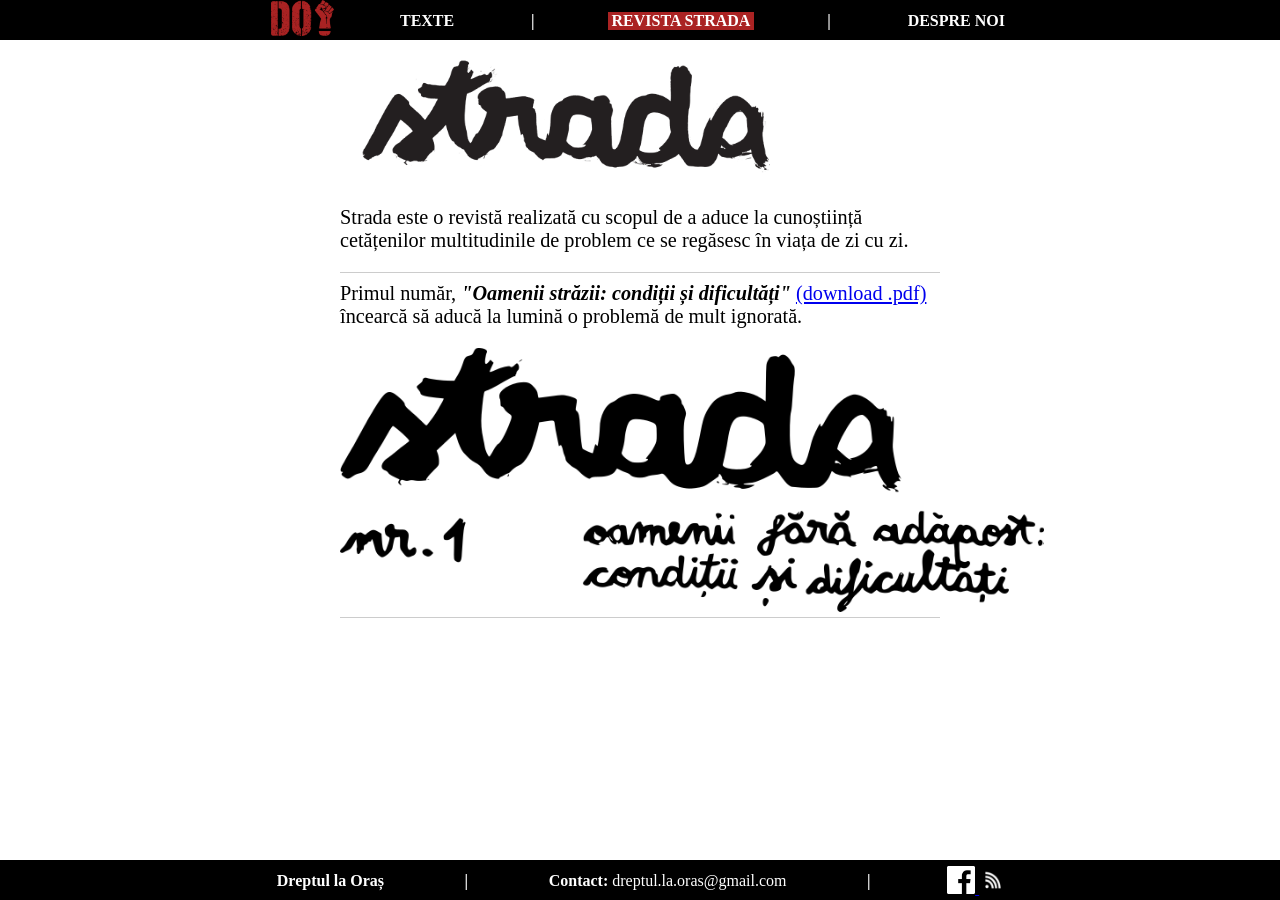
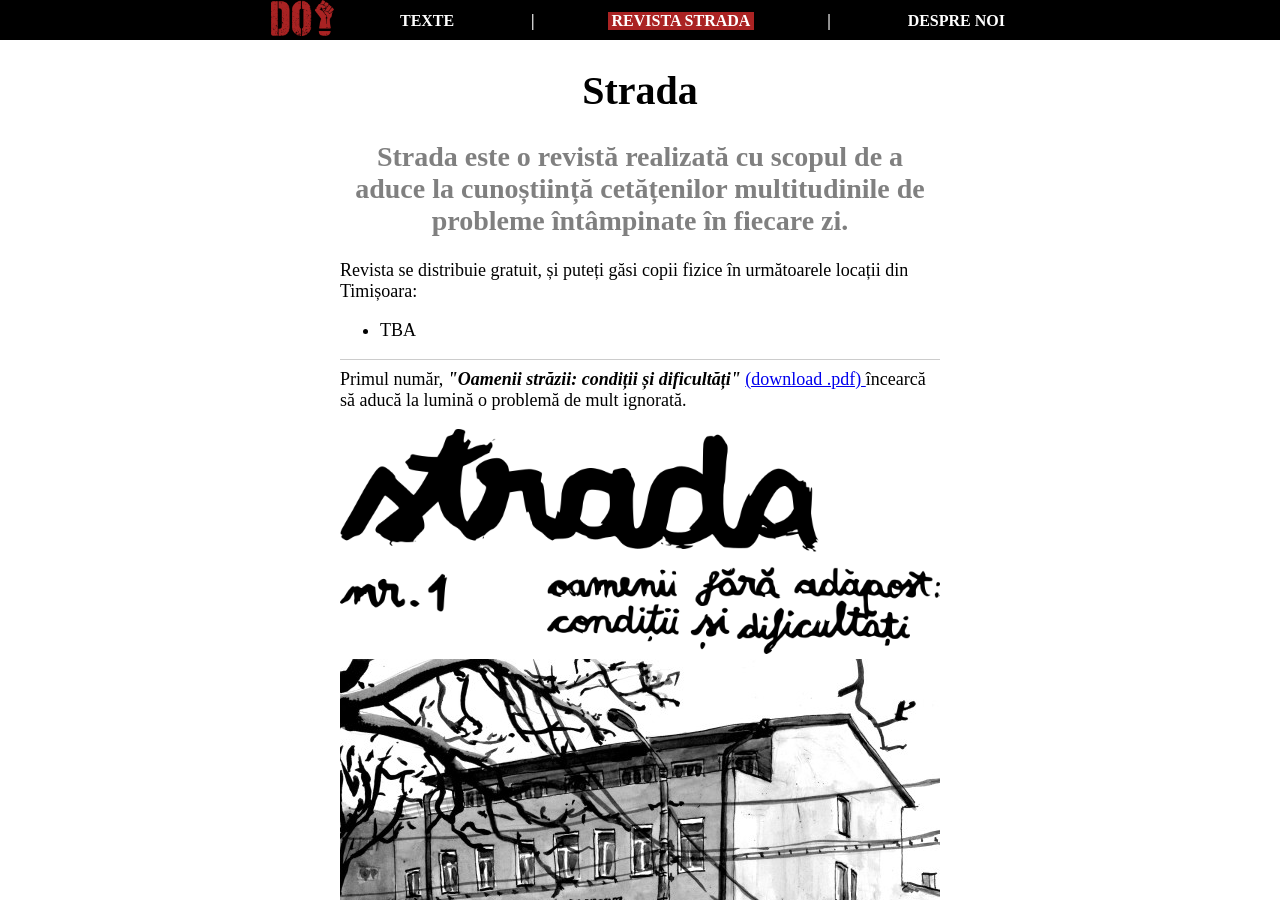
Before and after one commit to dreptul-la-oras/dreptul-la-oras.github.io, a Jekyll site: the page built from pages/strada/strada.md, in a window 1280 px wide and 900 px high. Built offline with Jekyll 4.4.1, drawn with Linux system fonts in a browser that asks for light colours.

Commit message:
Fix strada page

```diff
--- /dev/null
+++ b/_includes/strada/strada_issue_01.html
@@ -0,0 +1,14 @@
+<div class="issue">
+    <p class="no-top-margin">Primul număr, <strong><em>"Oamenii străzii: condiții și dificultăți"</em></strong>
+        <a href="{{ site.url }}/assets/files/strada/issue_01/dreptul_la_oras_strada_issue_01.pdf" target="_blank">
+            (download .pdf)
+        </a>
+        încearcă să aducă la lumină o problemă de mult ignorată.
+    </p>
+    <a href="{{ site.url }}/assets/files/strada/issue_01/dreptul_la_oras_strada_issue_01.pdf" target="_blank">
+        <img src="{{ site.url }}{{ site.path_img }}/strada/issue_01/strada_01_title.png">
+    </a>
+    <a href="{{{ site.url }}/assets/files/strada/issue_01/dreptul_la_oras_strada_issue_01.pdf" target="_blank">
+        <img src="{{ site.url }}{{ site.path_img }}/strada/issue_01/strada_01_cover.jpg">
+    </a>
+</div>
--- a/assets/css/strada_title.css
+++ b/assets/css/strada.css
@@ -5,13 +5,15 @@
     border-bottom: 1px solid #ccc;
 }
 
-.strada-title-wrap p {
-    font-size: 2.25vh;
+.strada-title-wrap h1 {
+    font-size: var(--font-title-standalone);
+    text-align: center;
 }
 
-.strada-title-wrap img {
-    width: 35vw;
-    margin-top: 0;
+.strada-title-wrap h2 {
+    color: grey;
+    text-align: center;
+    font-size: var(--font-subtitle-standalone);
 }
 
 .issue {
@@ -22,11 +24,11 @@
 }
 
 .issue p {
-    font-size: 2.25vh;
+    font-size: var(--font_normal);
 }
 
 .issue img {
-    width: 55vw;
+    max-width: 100%;
 }
 
 .no-top-margin {
--- a/pages/strada/strada.md
+++ b/pages/strada/strada.md
@@ -12,15 +12,20 @@ image:
   type: image/jpeg
 
 css:
-  - /assets/css/strada_title.css
+  - /assets/css/strada.css
 ---
 
 <div class="strada-title-wrap">
-    <img src="{{ site.url }}{{ site.path_img }}/strada/strada_title.png">
-    <p>Strada este o revistă realizată cu scopul de a aduce la cunoștiință cetățenilor multitudinile de problem ce se regăsesc în viața de zi cu zi.</p>
+    <h1> Strada </h1>
+    <h2>
+       Strada este o revistă realizată cu scopul de a aduce la cunoștiință cetățenilor multitudinile de probleme întâmpinate în fiecare zi.
+    </h2>
+    <div>
+      Revista se distribuie gratuit, și puteți găsi copii fizice în următoarele locații din Timișoara:
+      <ul>
+        <li>TBA</li>
+      </ul>
+    </div>
 </div>
 
-<div class="issue">
-    <p class="no-top-margin">Primul număr, <strong><em>"Oamenii străzii: condiții și dificultăți"</em></strong> <a href="{{ site.url }}/assets/files/strada/issue_01/dreptul_la_oras_strada_issue_01.pdf">(download .pdf)</a> încearcă să aducă la lumină o problemă de mult ignorată.</p>
-    <img src="{{ site.url }}{{ site.path_img }}/strada/issue_01/strada_01_title.png">
-</div>
+{% include strada/strada_issue_01.html %}
```
